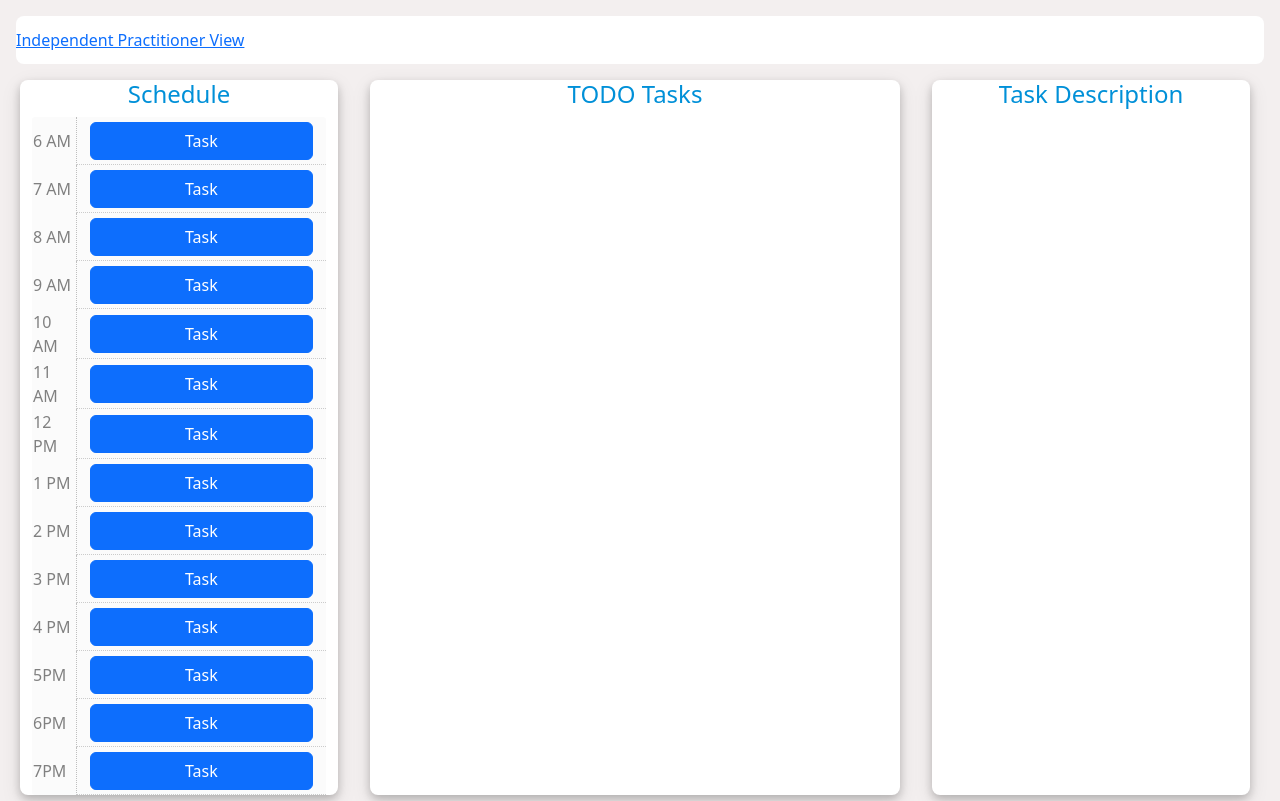
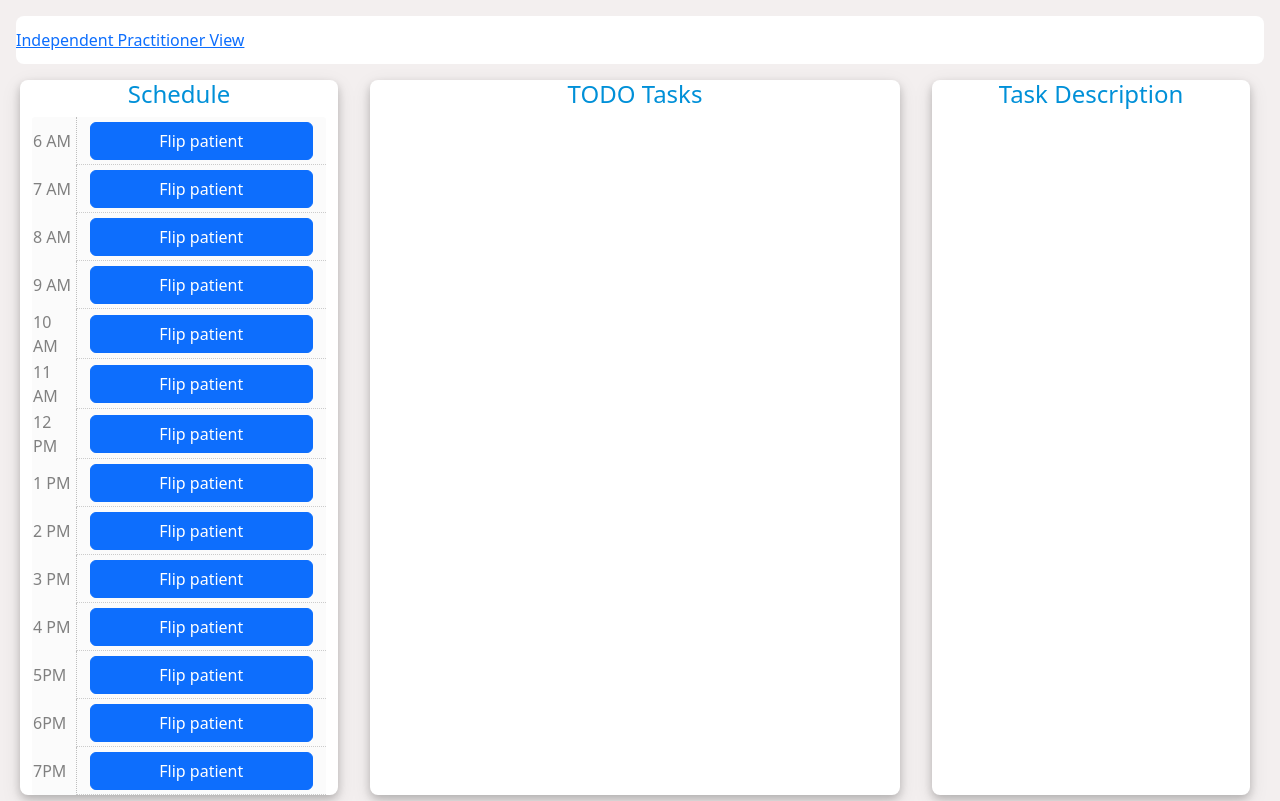
Before and after one commit to zmb6893/Med-o-matic, a Vue app in the folder frontend/: page / in a window 1280 px wide. Built offline with nearby package versions, Linux system fonts and the light colour scheme.

Commit message:
Added in task type

```diff
--- a/frontend/src/components/Schedule.vue
+++ b/frontend/src/components/Schedule.vue
@@ -1,5 +1,59 @@
 <script lang="ts" setup>
+import Task from './Task/Task.vue';
+import { type TaskType } from './Task/Task'
+
 const hours = ['6 AM', '7 AM', '8 AM', '9 AM', '10 AM', '11 AM', '12 PM', '1 PM', '2 PM', '3 PM', '4 PM', '5PM', '6PM', '7PM']
+
+const tasks: TaskType[] = [
+	{
+		status: 'UNCLAIMED',
+		name: 'Flip patient',
+		owner: 'Spatula',
+		date: new Date(),
+		startTime: {
+			hour: 6,
+			minute: 0,
+			type: 'AM'
+		},
+		endTime: {
+			hour: 7,
+			minute: 0,
+			type: 'AM'
+		}
+	},
+	{
+		status: 'INCOMPLETE',
+		name: 'Flip patient off',
+		owner: 'Spatula',
+		date: new Date(),
+		startTime: {
+			hour: 6,
+			minute: 0,
+			type: 'AM'
+		},
+		endTime: {
+			hour: 7,
+			minute: 0,
+			type: 'AM'
+		}
+	},
+	{
+		status: 'COMPLETE',
+		name: 'Flip patient up',
+		owner: 'Spatula',
+		date: new Date(),
+		startTime: {
+			hour: 8,
+			minute: 0,
+			type: 'AM'
+		},
+		endTime: {
+			hour: 9,
+			minute: 0,
+			type: 'AM'
+		}
+	}
+]
 </script>
 
 <template>
@@ -9,7 +63,7 @@ const hours = ['6 AM', '7 AM', '8 AM', '9 AM', '10 AM', '11 AM', '12 PM', '1 PM'
 				{{ time }}
 			</td>
 			<td class="task-cell">
-				<button class="btn btn-primary task"> Task</button>
+				<Task :task="tasks[0]"></Task>
 			</td>
 		</tr>
 	</table>
--- /dev/null
+++ b/frontend/src/components/Task/Task.ts
@@ -0,0 +1,14 @@
+export type TaskType = {
+	status: 'UNCLAIMED' |'INCOMPLETE' | 'COMPLETE'
+	name: string
+	owner: string
+	date: Date
+	startTime: TaskTime
+	endTime: TaskTime
+}
+
+export type TaskTime = {
+	hour: Number
+	minute: Number
+	type: 'AM' | 'PM'
+}
--- /dev/null
+++ b/frontend/src/components/Task/Task.vue
@@ -0,0 +1,17 @@
+<script lang="ts" setup>
+
+import { type TaskType } from './Task'
+
+const props = defineProps<{
+  task: TaskType
+}>()
+
+</script>
+
+<template>
+	<button class="btn btn-primary task"> {{ task.name }}</button>
+</template>
+
+<style scoped>
+
+</style>
```
